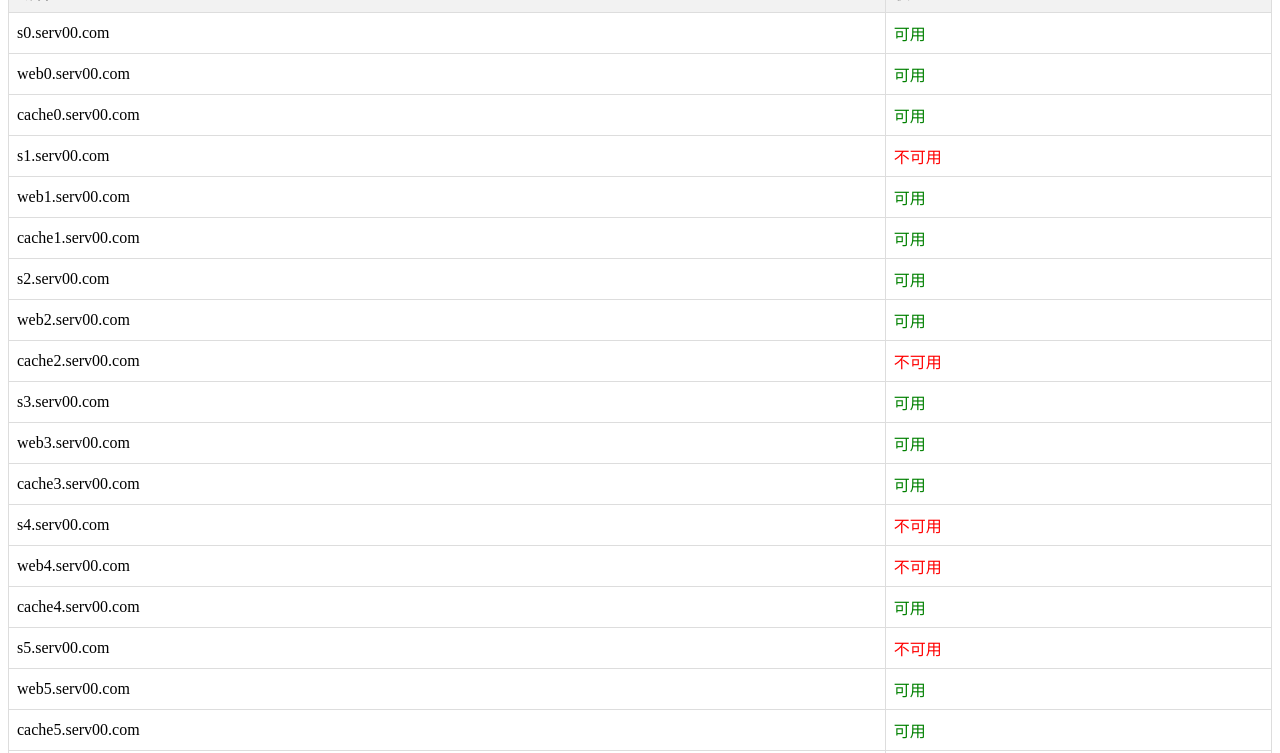
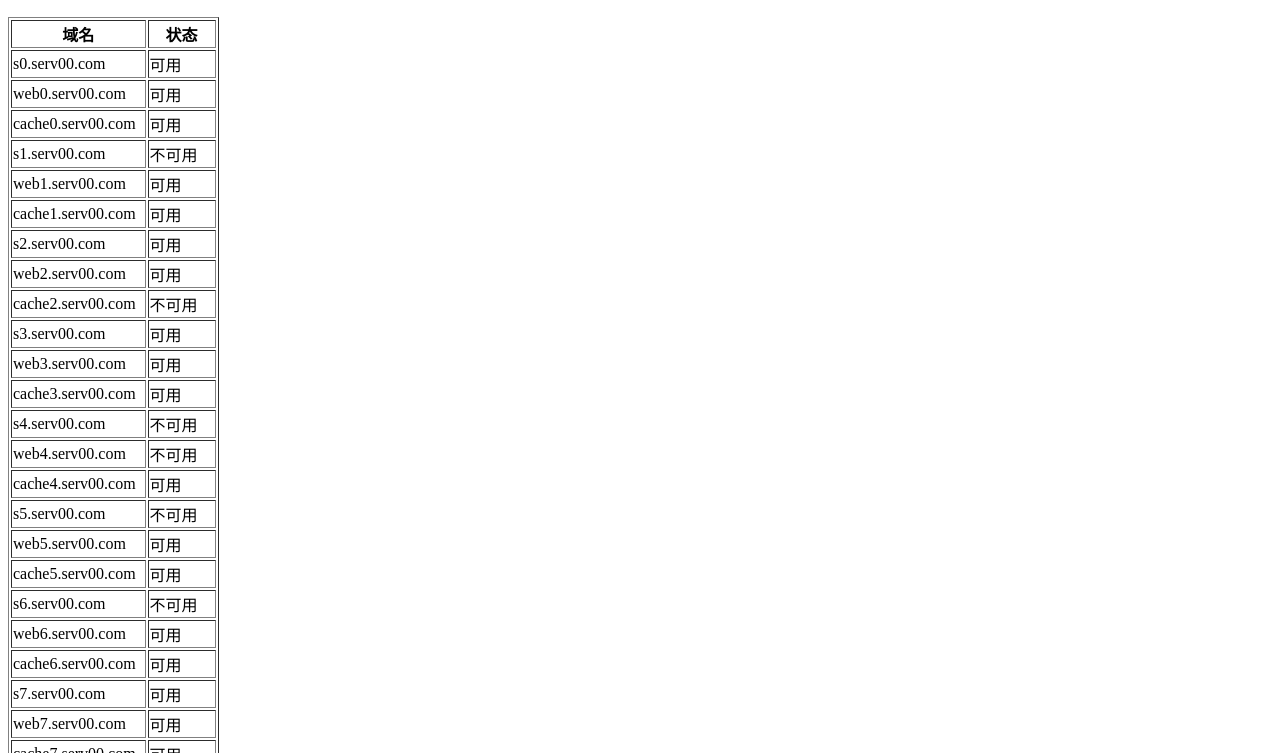
Before and after one commit to ice2983/ice2983.github.io, a plain HTML site: page index.html in a window 1280 px wide. Shown: the part 118-871 px from the top of the page. Drawn offline with nearby package versions, Linux system fonts and the light colour scheme.

Commit message:
Update index.html

```diff
--- a/index.html
+++ b/index.html
@@ -5,29 +5,9 @@
   <meta name="viewport" content="width=device-width, initial-scale=1.0">
   <title>CSV Display</title>
   <script src="https://cdnjs.cloudflare.com/ajax/libs/PapaParse/5.3.0/papaparse.min.js"></script>
-  <style>
-    table {
-      width: 100%;
-      border-collapse: collapse;
-    }
-    th, td {
-      padding: 8px;
-      text-align: left;
-      border: 1px solid #ddd;
-    }
-    th {
-      background-color: #f2f2f2;
-    }
-    .available {
-      color: green;
-    }
-    .unavailable {
-      color: red;
-    }
-  </style>
 </head>
 <body>
-  <h1>CSV 数据展示</h1>
+  <h1>CSV Files Display</h1>
   <div id="csv-container"></div>
 
   <script>
@@ -35,35 +15,32 @@
     const csvFiles = ["IP状态.csv"];
 
     csvFiles.forEach(file => {
-      fetch(file)  // 直接从文件路径加载 CSV
+      fetch(`public/${file}`)
         .then(response => response.text())
         .then(csvData => {
-          const parsedData = Papa.parse(csvData, { header: true, skipEmptyLines: true }); // 解析 CSV 数据
+          const parsedData = Papa.parse(csvData, { header: true });
           const container = document.getElementById("csv-container");
 
-          // 创建表格并添加表头
-          let table = "<table><thead><tr>";
+          let table = "<h2>" + file + "</h2><table border='1'><thead><tr>";
 
-          // 添加表头（从 CSV 文件中提取字段）
+          // 添加表头
           parsedData.meta.fields.forEach(field => {
             table += `<th>${field}</th>`;
           });
           table += "</tr></thead><tbody>";
 
-          // 遍历数据并为每一行生成表格内容
+          // 添加数据
           parsedData.data.forEach(row => {
-            let statusClass = row['状态'] === '可用' ? 'available' : 'unavailable'; // 根据状态决定颜色
-            table += `<tr>
-                        <td>${row['域名']}</td>
-                        <td class="${statusClass}">${row['状态']}</td>
-                      </tr>`;
+            table += "<tr>";
+            parsedData.meta.fields.forEach(field => {
+              table += `<td>${row[field]}</td>`;
+            });
+            table += "</tr>";
           });
 
-          table += "</tbody></table>";  // 结束表格
-          container.innerHTML = table;  // 将表格插入到页面中
-        })
-        .catch(error => console.error('读取 CSV 文件出错:', error)); // 错误处理
+          table += "</tbody></table>";
+          container.innerHTML += table;
+        });
     });
   </script>
 </body>
-</html>
```
